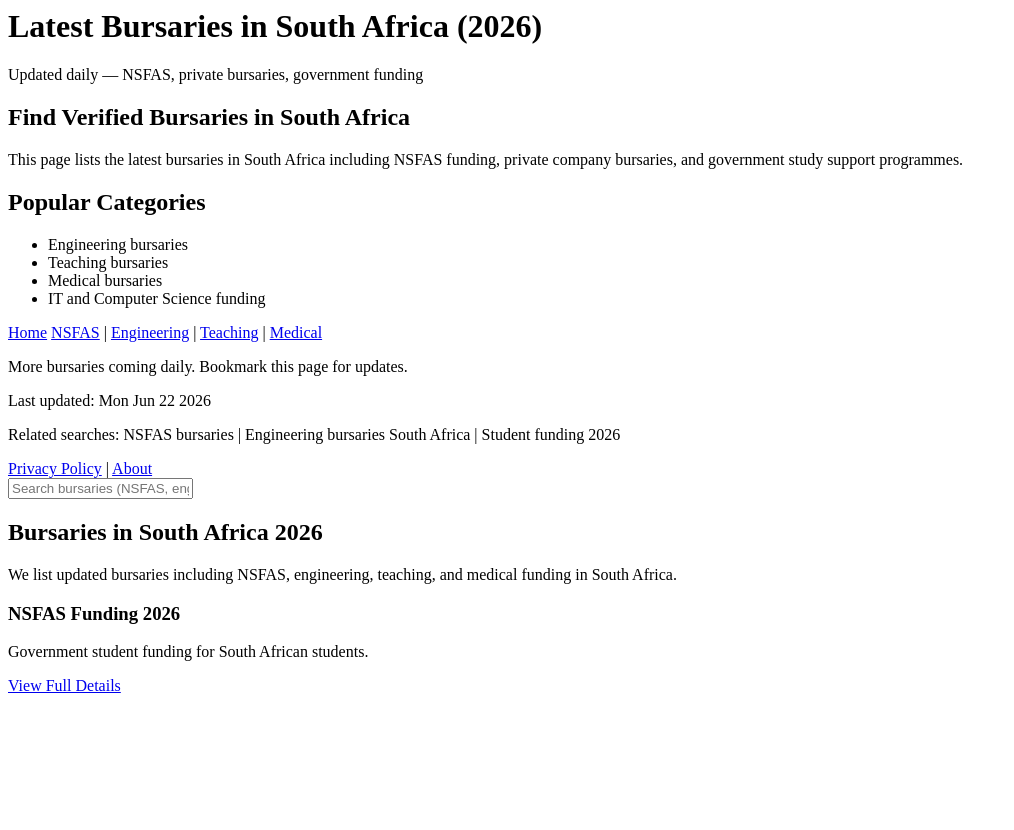
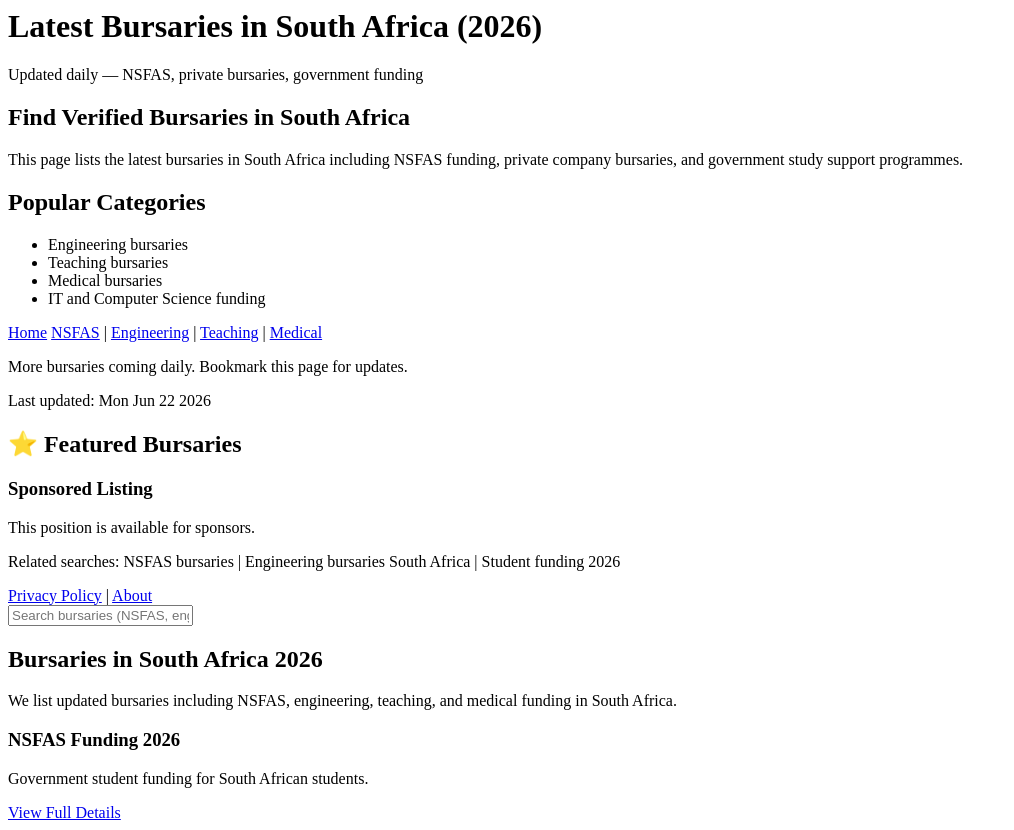
Before and after one commit to d546-star/bursary-alerts-sa, a website: page public/index.html in a window 1280 px wide. Shown: the whole page, without its empty margins (0-1014 px from the left). Before the commit the page ends 800 px from the top, so only its background shows below. Drawn offline with Linux system fonts and the light colour scheme.

Commit message:
Update index.html

```diff
--- a/public/index.html
+++ b/public/index.html
@@ -24,6 +24,7 @@
   <h1>Latest Bursaries in South Africa (2026)</h1>
   <p>Updated daily — NSFAS, private bursaries, government funding</p>
 </header>
+
 <section>
   <h2>Find Verified Bursaries in South Africa</h2>
   <p>
@@ -52,6 +53,15 @@
   </p>
 <p>Last updated: <span id="date"></span></p>
 
+<section>
+  <h2>⭐ Featured Bursaries</h2>
+
+  <div class="card">
+    <h3>Sponsored Listing</h3>
+    <p>This position is available for sponsors.</p>
+  </div>
+</section>
+
 <script>
 document.getElementById("date").innerText = new Date().toDateString();
 </script>
```
